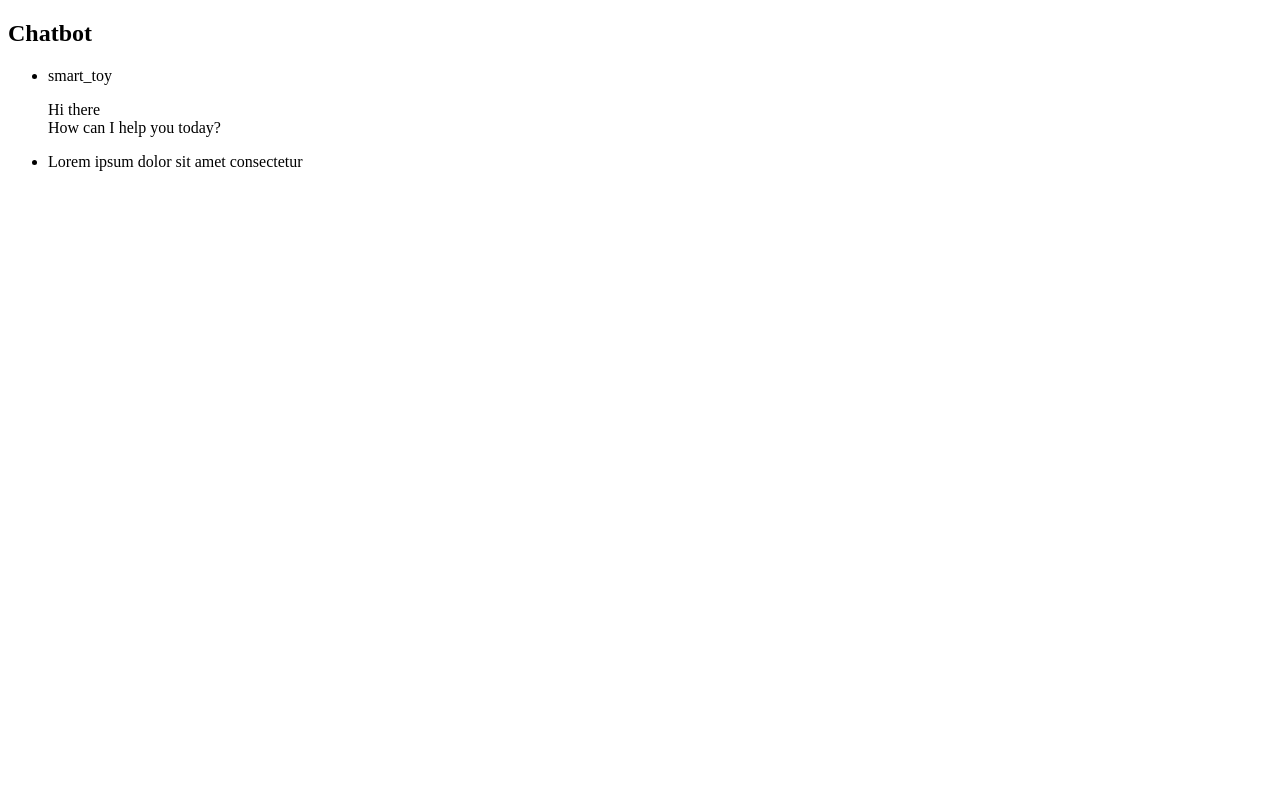
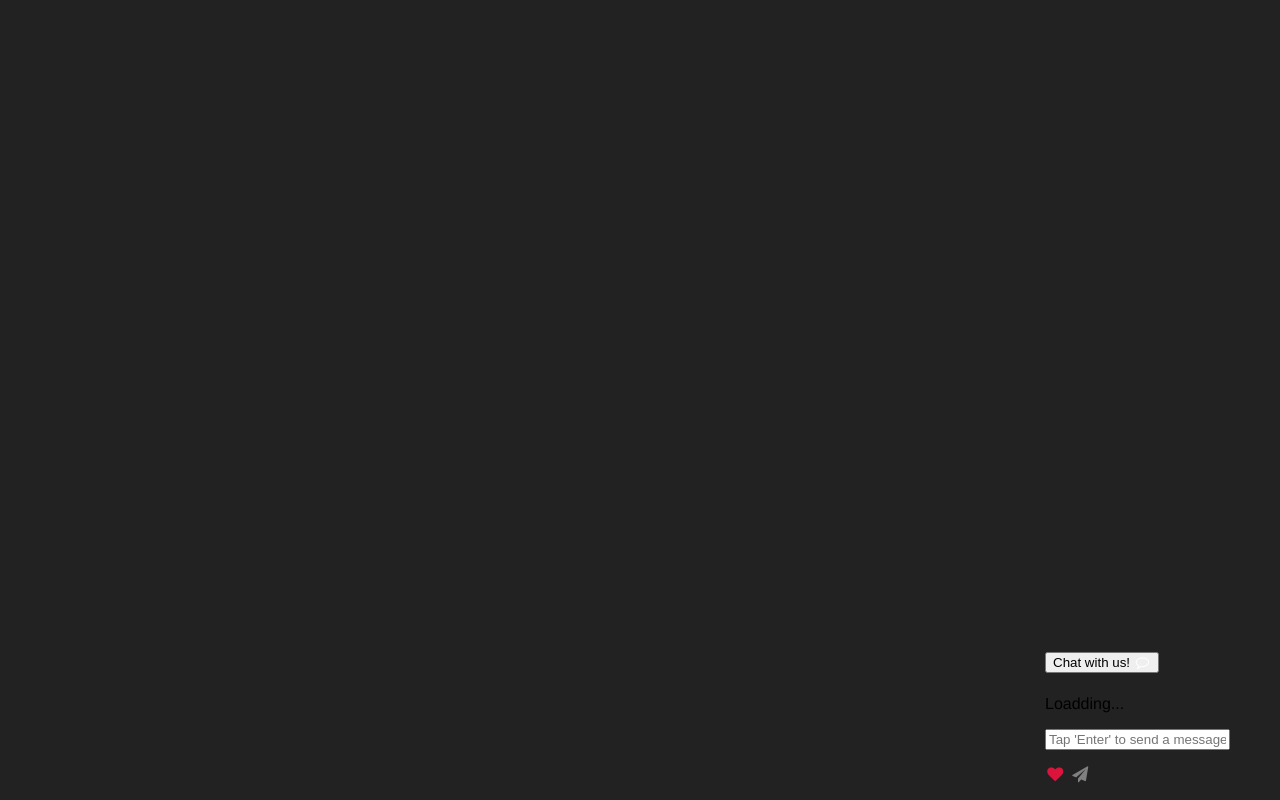
Before and after one commit to AddisBelayhu/ChatBot, a plain HTML site: page index.html in a window 1280 px wide. Drawn offline with nearby package versions, Linux system fonts and the light colour scheme.

Commit message:
adding more css

```diff
--- a/chat.css
+++ b/chat.css
@@ -0,0 +1,6 @@
+.chat-bar-collapsible {
+    position: fixed;
+    bottom: 0;
+    right: 50px;
+    box-shadow: 0 8px 16px 0 grba(0, 0, 0, 0.2);
+}
--- a/home.css
+++ b/home.css
@@ -0,0 +1,9 @@
+html {
+    scroll-behavior: smooth;
+    font-family: Helvetica, sans-serif, Arial;
+}
+
+body {
+    margin: 0 auto;
+    background-color: #222;
+}
--- a/index.html
+++ b/index.html
@@ -9,25 +9,48 @@
 
     <title>Chat Bot System</title>
 </head>
-<div class="chatbot">
-    <head>
-        <h2>Chatbot</h2>
-    </head>
+<!-- Chat Bat Block-->
+<div class="chat-bar-collapsible">
+    <button id="chat-button" type="button" class="collapsible">Chat with us!
+        <i id="chat-icon" style="color:#fff;" class="fa fa-fw fa-comment-o"></i>
+    </button>
+    <div class="content">
+       <div class="full-chat-block">
+          <!-- Message container-->
+          <div class="outer-container">
+              <div class="chat-container">
+                   <!--Messages-->
+                  <div id="chatbox">
+                    <h5 id="chat-timestamp"></h5>
+                     <p id="botStarterMessage" class="botText"><span>Loadding...</span></p>
+                  </div>
+                  <!--User input box-->
+                  <div class="chat-bar-input-block">
+                    <div id="userInput">
+                        <input id="textInput" class="input-box" type="text" name="msg" placeholder="Tap 'Enter' to send a message">
+                        <p></p>
+                    </div>
+                    <div class="chat-bar-icons">
+                        <i id="chat-icon" style="color:crimson;" class="fa fa-fw fa-heart" onclick="heartButton()"></i>
+                        <i id="chat-icon" style="color:gray;" class="fa fa-fw fa-send" onclick="heartButton()"></i>
+                    </div>
+                    <div id="chat-bar-bottom">
+                        <p></p>
+                    </div>
+                  </div>
+              </div>
+        </div>
+      </div>
 
-    <ul class="chatbot">
-        <li class="chat incoming">
-            <span class="material-symbols-outlined">smart_toy</span>
-            <p>Hi there <br> How can I help you today?</p>
-        </li>
-
-        <li class="chat outcoming">
-            <p>Lorem ipsum dolor sit amet consectetur</p>
-        </li>
-    </ul>
-
+    </div>
 </div>
 
 <body>
 
+
+
+    <script src="sctipt https://ajax.googleapis.com/ajax/libs/jquery/3.4.1/jquery.min.js"></script>
+   <script src="responses.js"></script>
+   <script src="chat.js"></script>
 </body>
 </html>
--- a/style.css
+++ /dev/null
@@ -1,7 +0,0 @@
-@import url('https://fonts.googleapis.com/css2?family=Poppins&display=swap');
-* {
-    margin: 0;
-    padding: 0;
-    box-sizing: border-box;
-    font-family: "Poppins", sans-serif;
-}
```
Also changed, not shown: chat.js (added), responses.js (added).
